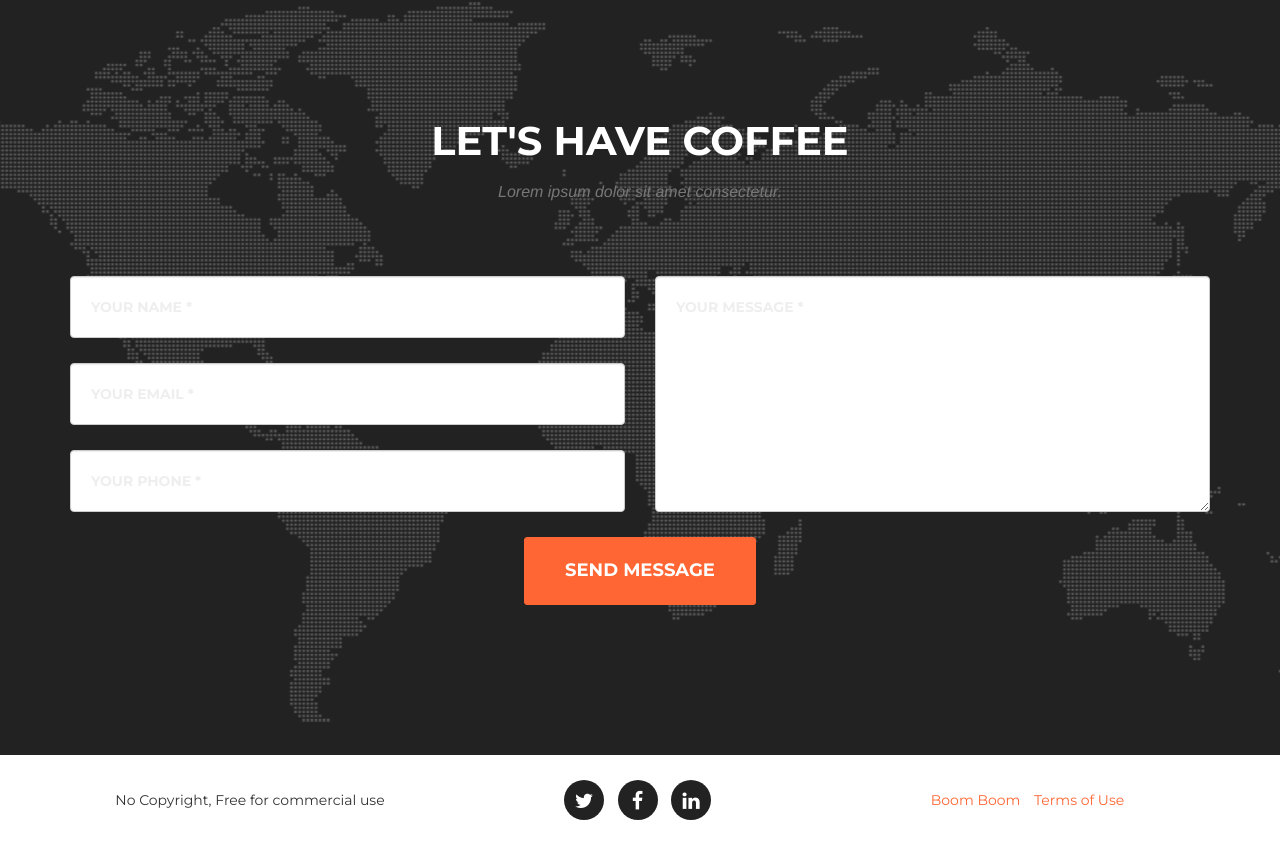
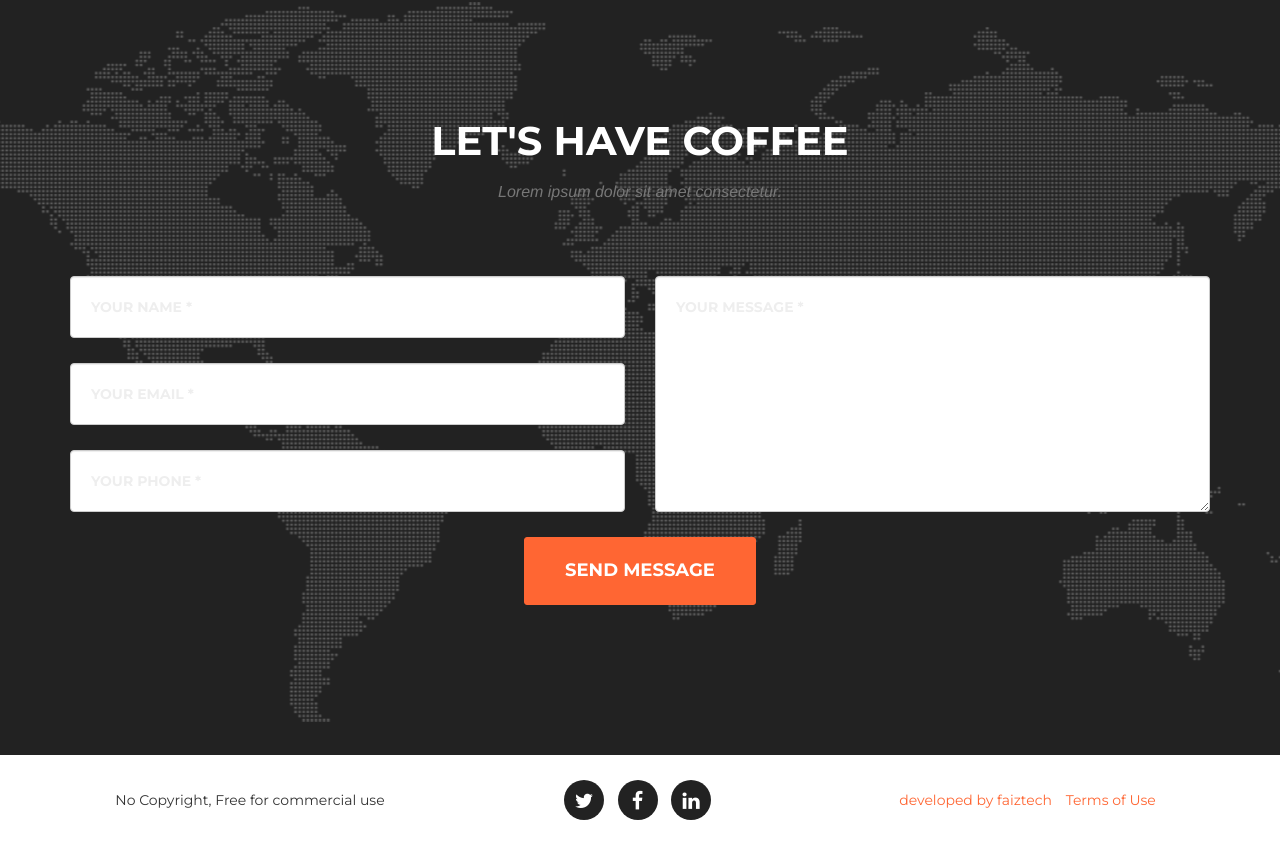
Before and after one commit to faiz86Ahmad/coffeeshop.github.io, a plain HTML site: page index.html in a window 1280 px wide. Shown: the part 5568-6413 px from the top of the page. Drawn offline with nearby package versions, Linux system fonts and the light colour scheme; a web font is replaced by a local one.

Commit message:
Update index.html

```diff
--- a/index.html
+++ b/index.html
@@ -446,7 +446,7 @@
                 </div>
                 <div class="col-md-4">
                     <ul class="list-inline quicklinks">
-                        <li><a href="#">Boom Boom</a>
+                        <li><a href="#">developed by faiztech</a>
                         </li>
                         <li><a href="#">Terms of Use</a>
                         </li>
```
